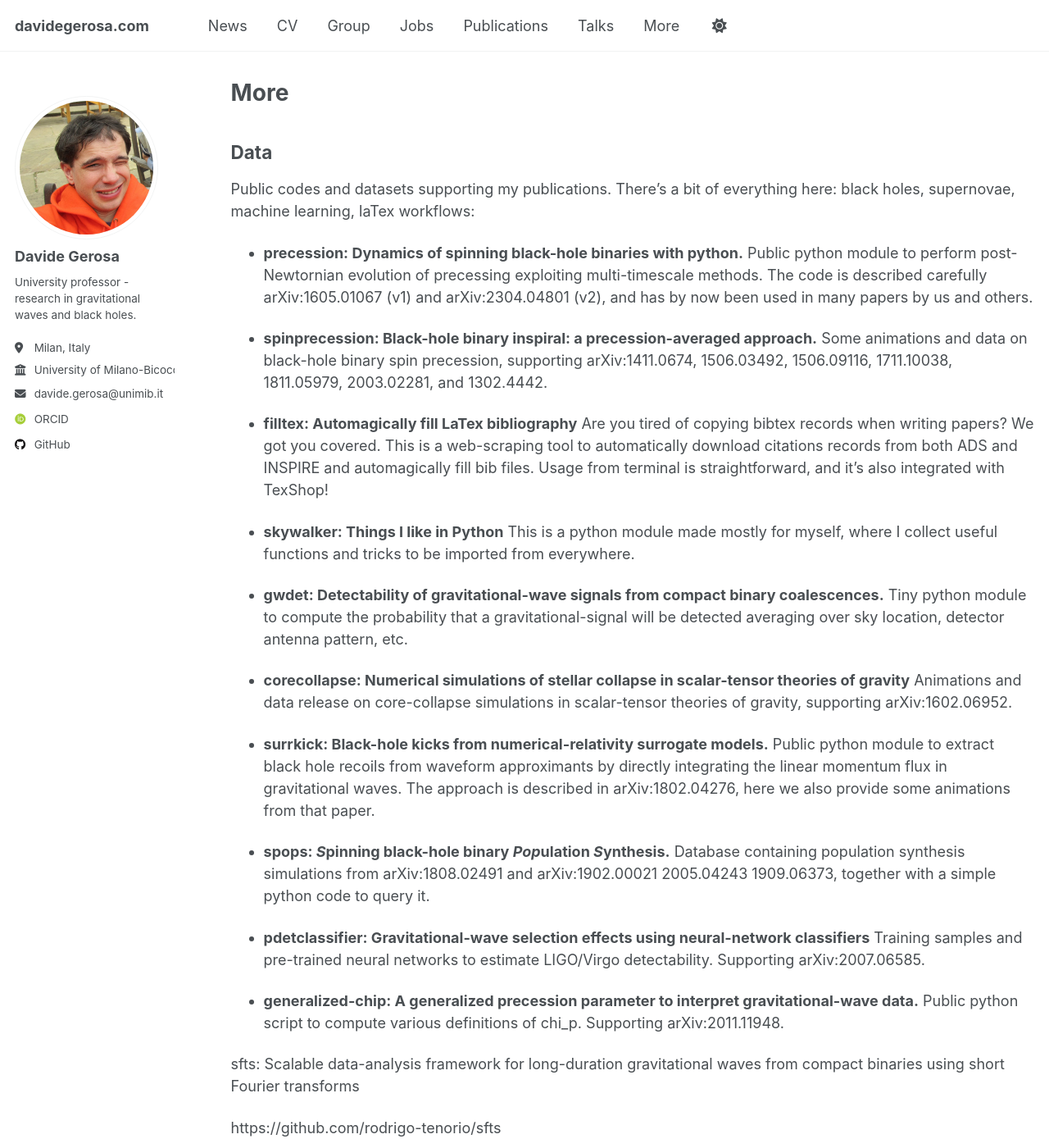
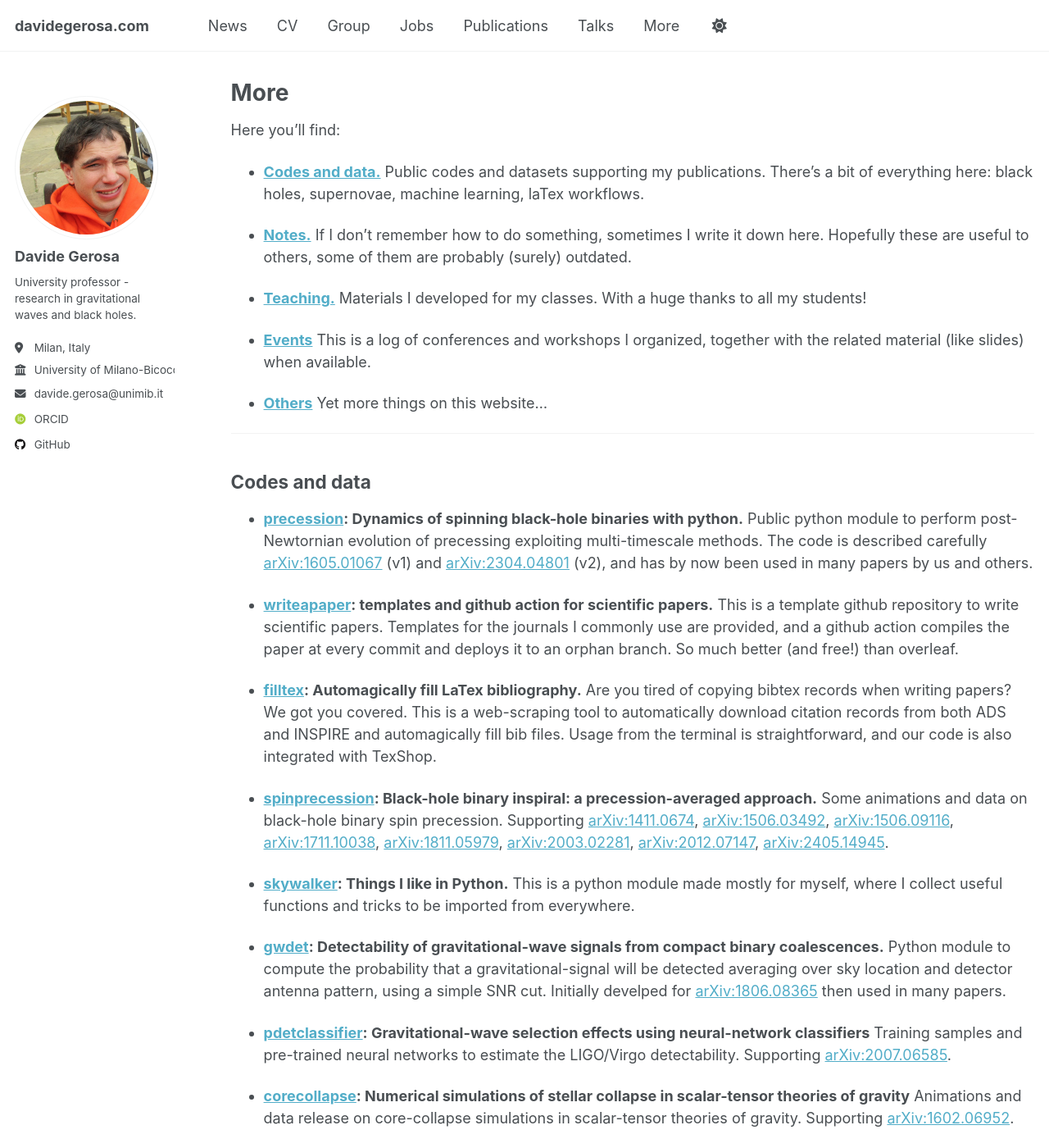
Before and after one commit to dgerosa/website, a Jekyll site: the page built from _pages/more.md, in a window 1280 px wide and 1400 px high. Shown: the whole window at 82% size. Built offline with Jekyll 4.4.1, drawn with Linux system fonts in a browser that asks for light colours; some web fonts are replaced; some of the changed text lies outside the part shown.

Commit message:
Sun Jun  8 21:54:03 CEST 2025

```diff
--- a/_pages/more.md
+++ b/_pages/more.md
@@ -8,37 +8,86 @@ author_profile: true
 {% include base_path %}
 
 
-## Data
-Public codes and datasets supporting my publications. There’s a bit of everything here: black holes, supernovae, machine learning, laTex workflows:
+Here you'll find:
 
-- **precession: Dynamics of spinning black-hole binaries with python.**
-Public python module to perform post-Newtornian evolution of precessing exploiting multi-timescale methods. The code is described carefully arXiv:1605.01067 (v1) and arXiv:2304.04801 (v2), and has by now been used in many papers by us and others.
+- **[Codes and data.](#codes-and-data)**
+Public codes and datasets supporting my publications. There’s a bit of everything here: black holes, supernovae, machine learning, laTex workflows.
 
-- **spinprecession: Black-hole binary inspiral: a precession-averaged approach.**
-Some animations and data on black-hole binary spin precession, supporting arXiv:1411.0674, 1506.03492, 1506.09116, 1711.10038, 1811.05979, 2003.02281, and 1302.4442.
+- **[Notes.](#notes)**
+If I don’t remember how to do something, sometimes I write it down here. Hopefully these are useful to others, some of them are probably (surely) outdated.
 
-- **filltex: Automagically fill LaTex bibliography**
-Are you tired of copying bibtex records when writing papers? We got you covered. This is a web-scraping tool to automatically download citations records from both ADS and INSPIRE and automagically fill bib files. Usage from terminal is straightforward, and it’s also integrated with TexShop!
+- **[Teaching.](#teaching)**
+Materials I developed for my classes. With a huge thanks to all my students!
 
-- **skywalker: Things I like in Python** This is a python module made mostly for myself, where I collect useful functions and tricks to be imported from everywhere.
+- **[Events](#events)**
+This is a log of conferences and workshops I organized, together with the related material (like slides) when available.
 
-- **gwdet: Detectability of gravitational-wave signals from compact binary coalescences.** Tiny python module to compute the probability that a gravitational-signal will be detected averaging over sky location, detector antenna pattern, etc.
+- **[Others](#others)**
+Yet more things on this website...
 
-- **corecollapse: Numerical simulations of stellar collapse in scalar-tensor theories of gravity**
-Animations and data release on core-collapse simulations in scalar-tensor theories of gravity, supporting arXiv:1602.06952.
+---
 
-- **surrkick: Black-hole kicks from numerical-relativity surrogate models.**
-Public python module to extract black hole recoils from waveform approximants by directly integrating the linear momentum flux in gravitational waves. The approach is described in arXiv:1802.04276, here we also provide some animations from that paper.
+## Codes and data
+
+- **[precession](https://github.com/dgerosa/precession): Dynamics of spinning black-hole binaries with python.**
+Public python module to perform post-Newtornian evolution of precessing exploiting multi-timescale methods. The code is described carefully [arXiv:1605.01067](https://arxiv.org/abs/1605.01067) (v1) and [arXiv:2304.04801](https://arxiv.org/abs/2304.04801) (v2), and has by now been used in many papers by us and others.
+
+- **[writeapaper](https://github.com/dgerosa/writeapaper): templates and github action for scientific papers.**
+This is a template github repository to write scientific papers. Templates for the journals I commonly use are provided, and a github action compiles the paper at every commit and deploys it to an orphan branch. So much better (and free!) than overleaf.
+
+- **[filltex](https://github.com/dgerosa/filltex):  Automagically fill LaTex bibliography.**
+Are you tired of copying bibtex records when writing papers? We got you covered. This is a web-scraping tool to automatically download citation records from both ADS and INSPIRE and automagically fill bib files. Usage from the terminal is straightforward, and our code is also integrated with TexShop.
 
 
-- **spops: *S*pinning black-hole binary *Pop*ulation *S*ynthesis.** Database containing population synthesis simulations from arXiv:1808.02491 and arXiv:1902.00021 2005.04243 1909.06373, together with a simple python code to query it.
+- **[spinprecession](https://github.com/dgerosa/precession): Black-hole binary inspiral: a precession-averaged approach.**
+Some animations and data on black-hole binary spin precession. Supporting
+[arXiv:1411.0674](https://arxiv.org/abs/1411.0674),
+[arXiv:1506.03492](https://arxiv.org/abs/1506.03492),
+[arXiv:1506.09116](https://arxiv.org/abs/1506.09116),
+[arXiv:1711.10038](https://arxiv.org/abs/1711.10038),
+[arXiv:1811.05979](https://arxiv.org/abs/1811.05979),
+[arXiv:2003.02281](https://arxiv.org/abs/2003.02281),
+[arXiv:2012.07147](https://arxiv.org/abs/2012.07147),
+[arXiv:2405.14945](https://arxiv.org/abs/2405.14945).
 
-- **pdetclassifier: Gravitational-wave selection effects using neural-network classifiers**
-Training samples and pre-trained neural networks to estimate LIGO/Virgo detectability. Supporting arXiv:2007.06585.
+- **[skywalker](https://github.com/dgerosa/skywalker): Things I like in Python.**
+This is a python module made mostly for myself, where I collect useful functions and tricks to be imported from everywhere.
 
-- **generalized-chip: A generalized precession parameter to interpret gravitational-wave data.**
-Public python script to compute various definitions of chi_p. Supporting arXiv:2011.11948.
+- **[gwdet](https://github.com/dgerosa/gwdet): Detectability of gravitational-wave signals from compact binary coalescences.**
+Python module to compute the probability that a gravitational-signal will be detected averaging over sky location and detector antenna pattern, using a simple SNR cut. Initially develped for [arXiv:1806.08365](https://arxiv.org/abs/1806.08365) then used in many papers.
 
+- **[pdetclassifier](https://github.com/dgerosa/pdetclassifier): Gravitational-wave selection effects using neural-network classifiers**
+Training samples and pre-trained neural networks to estimate the LIGO/Virgo detectability. Supporting
+[arXiv:2007.06585](https://arxiv.org/abs/2007.06585).
+
+- **[corecollapse](https://github.com/dgerosa/corecollapse): Numerical simulations of stellar collapse in scalar-tensor theories of gravity**
+Animations and data release on core-collapse simulations in scalar-tensor theories of gravity. Supporting
+[arXiv:1602.06952](https://arxiv.org/abs/1602.06952).
+
+- **[surrkick](https://github.com/dgerosa/surrkick): Black-hole kicks from numerical-relativity surrogate models.**
+Python module to extract black-hole recoils from waveform approximants by directly integrating the linear momentum flux in gravitational waves. Supporting
+[arXiv:1802.04276](https://arxiv.org/abs/arXiv:1802.04276).
+
+- **[spops](https://github.com/dgerosa/spops): *S*pinning black-hole binary *Pop*ulation *S*ynthesis.**
+Database containing population synthesis simulations computed with `Startrack` and post-processed with `precession`, together with a simple python code to query it. Supporting
+[arXiv:1808.02491](https://arxiv.org/abs/1808.02491),
+[arXiv:1902.00021](https://arxiv.org/abs/1902.00021),
+[arXiv:1909.06373](https://arxiv.org/abs/1909.06373),
+[arXiv:2005.04243](https://arxiv.org/abs/2005.04243).
+
+- **[generalizedchip](https://github.com/dgerosa/generalizedchip): A generalized precession parameter $$\chi_{\rm p}$$ to interpret gravitational-wave data.**
+Python script to compute various definitions of $$\chi_{\rm p}$$. Supporting
+[arXiv:2011.11948](https://arxiv.org/abs/2011.11948).
+Now outdated, use [precession](https://github.com/dgerosa/precession).
+
+- **[updowninjections](https://github.com/ViolaDeRenzis/updowninjections): Parameter estimation of binary black holes in the endpoint of the up-down instability.**
+Bilby posterior samples of binaries that were aligned but are now precessing. Supporting
+[arXiv:2304.13063](https://arxiv.org/abs/2304.13063),
+
+- **[twoprecessingspins](https://github.com/ViolaDeRenzis/twoprecessingspins). Characterization of merging black holes with two precessing spins.**
+Bilby posterior samples of >100 LIGO/Virgo injections with two large, misaligned spins. Supporting
+[arXiv:2207.00030](https://arxiv.org/abs/2207.00030),
+[arXiv:2405.14945](https://arxiv.org/abs/2405.14945).
 
 
 sfts: Scalable data-analysis framework for long-duration gravitational waves from compact binaries using short Fourier transforms
@@ -71,11 +124,7 @@ https://github.com/mdmould/popodds
 pAGN: The one-stop solution for AGN disc modeling
 Great public code to easily compute 1D models of AGN disks. Supporting arXiv:2304.13063.
 
-updowninjections: Parameter estimation of binary black holes in the endpoint of the up-down instability
-Bilby posterior samples of binaries that were aligned but are now precessing. Supporting arXiv:2002.10465.
 
-twoprecessingspins: Characterization of merging black holes with two precessing spins
-Posterior samples of >100 LIGO/Virgo injections with two large, misaligned spins. Supporting arXiv:2207.00030.
 
 WDsatellites: Milky Way Satellites Shining Bright in Gravitational Waves. LISA white dwarf posteriors. Supporting arXiv:2002.10465.
 
@@ -88,27 +137,32 @@ Public python module to estimate post-merger masses, spins, and kicks for generi
 GWpriors: Impact of bayesian priors on the characterization of binary black hole coalescences
 Full posterior samples of the LIGO 01 events with different priors. Supporting arXiv:1707.04637.
 
+https://github.com/vitale82/GWpriors
+
 gw_catalog_mining: Mining gravitational-wave catalogs
 What are we going to do with thousands of gravitational wave observations? Maybe Gaussain process emulators and hierarchical analyses. Webpage and public code supporting arXiv:1806.08365.
+
+https://github.com/stevertaylor/gw_catalog_mining
 
 welovespins: Asymmetries and selection biases in effective-spin measurements
 Estimate your own effective-spin posterior with the recipe presented. Supporting arXiv:1805.03046.
 
+---
+
+## Notes
 
 
-## Notes
-If I don’t remember how to do something, sometimes I write it down here. Hopefully these are useful to others, some of them are probably (surely) outdated.
+---
 
 ## Teaching
-### (Supporting material for my classes)
 
-These are the classes I have been teaching. With a huge thanks to all my students!
 
+---
 
 ## Events
 
-This a log of conferences and workshops I organized, together with the related material (like slides) when available.
 
+---
 
 ## Others
-### (Yet more things on this website...)
+### ()
```
Also changed, not shown: other parts of _pages/more.md (+4 -0 lines).
